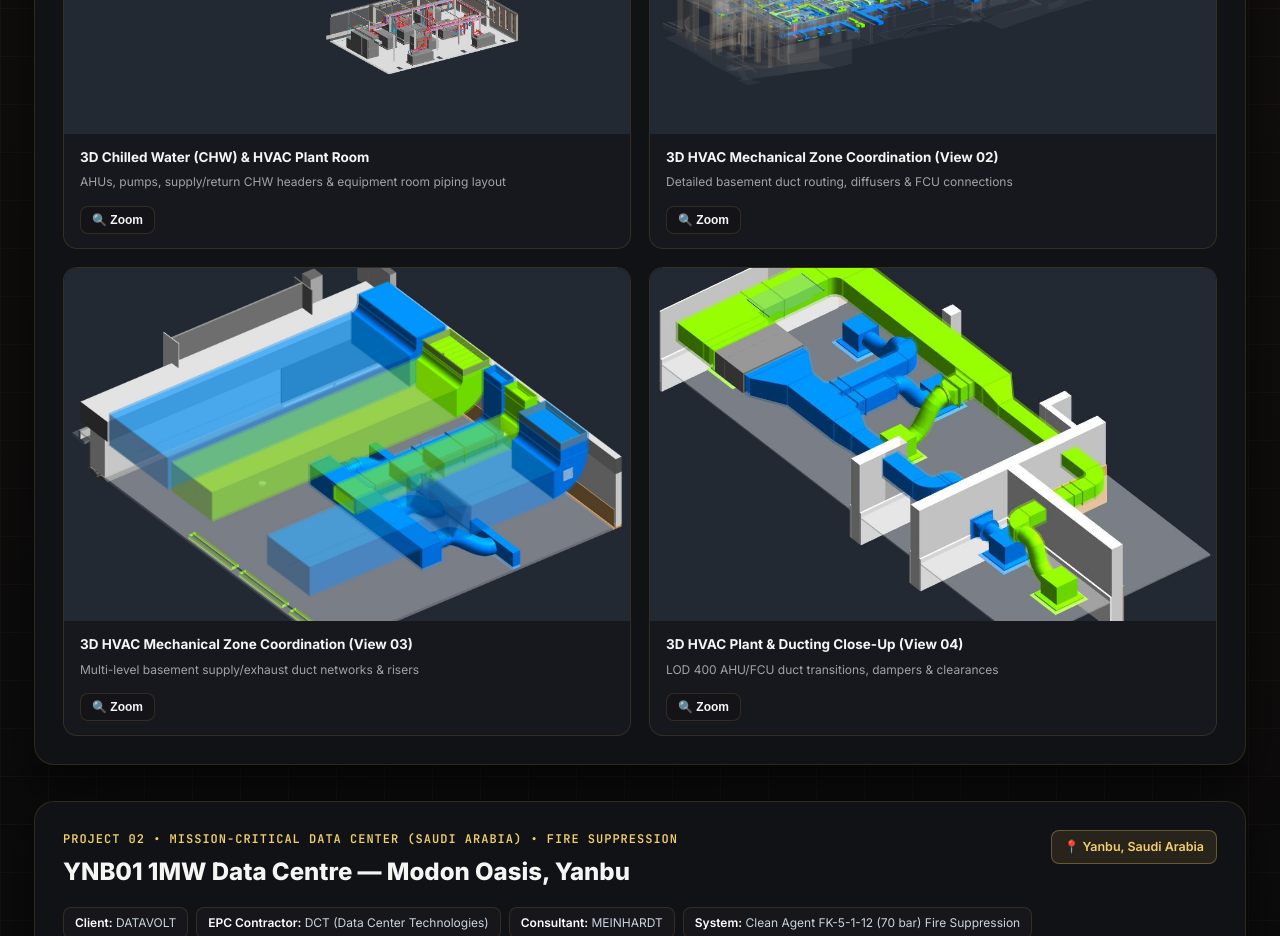
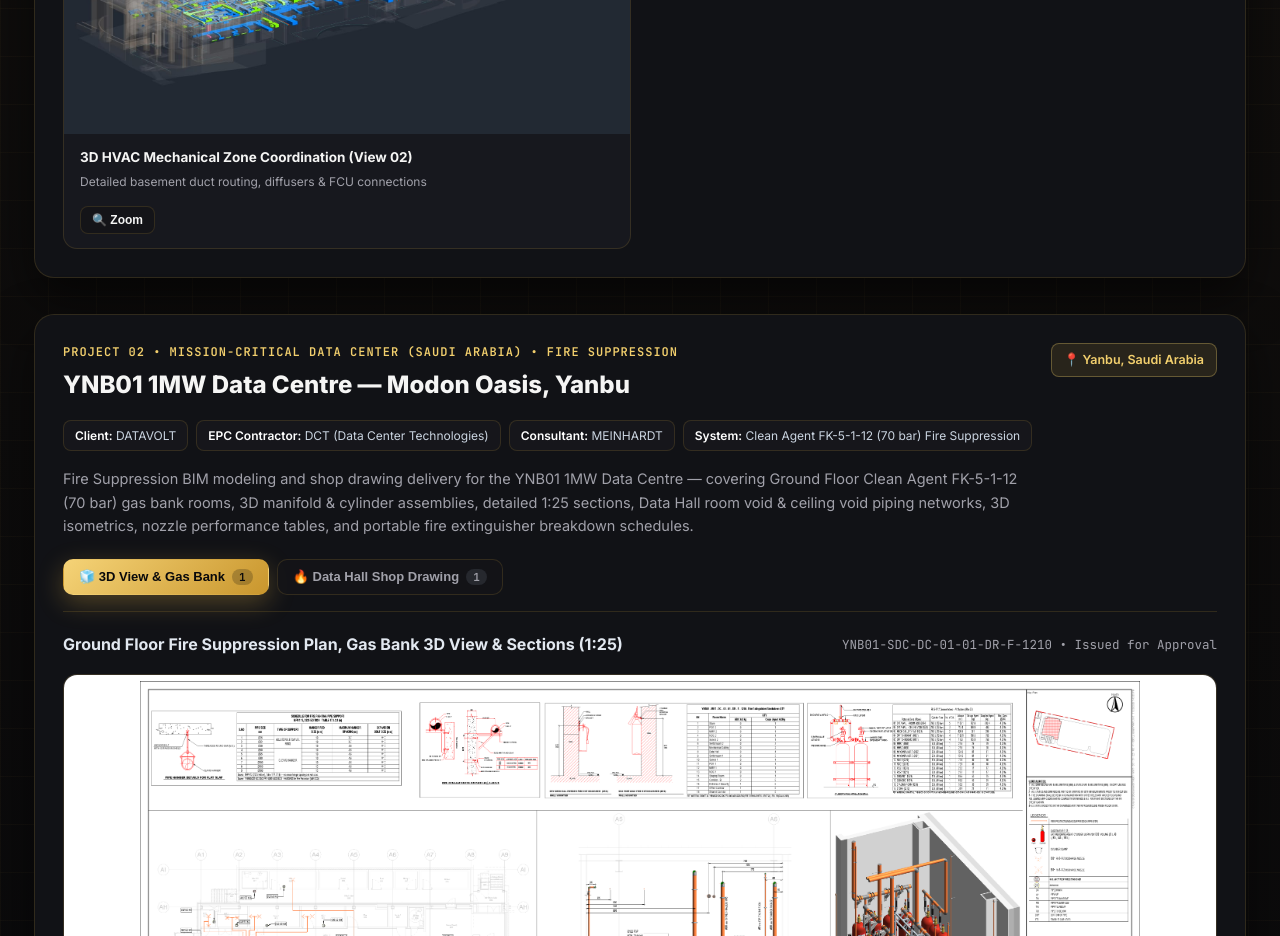
Before and after one commit to shehabhosieny0-alt/shehab-hosieny-portfolio, a plain HTML site: page index.html in a window 1280 px wide. Shown: the part 5320-6256 px from the top of the page. Drawn offline with Linux system fonts and the light colour scheme.

Commit message:
Remove 3 duplicate/unused 3D views from Pendry Hotel section

```diff
--- a/index.html
+++ b/index.html
@@ -1207,7 +1207,7 @@
         </div>
 
         <div class="disc-tabs">
-          <button class="disc-tab active" data-target="pendry-3d">🧊 3D HVAC BIM <span class="cnt">8</span></button>
+          <button class="disc-tab active" data-target="pendry-3d">🧊 3D HVAC BIM <span class="cnt">5</span></button>
           <button class="disc-tab" data-target="pendry-sd">❄️ HVAC &amp; CHW Shop Drawings <span class="cnt">7</span></button>
           <button class="disc-tab" data-target="pendry-esp">📈 ESP Calculations <span class="cnt">2</span></button>
         </div>
@@ -1216,7 +1216,7 @@
         <div id="pendry-3d" class="disc-panel active">
           <div class="panel-title-bar">
             <h4>3D Coordinated HVAC Ductwork, Plant Rooms &amp; Chilled Water BIM Views</h4>
-            <span>8 High-Detail 3D BIM Coordination Views</span>
+            <span>5 High-Detail 3D BIM Coordination Views</span>
           </div>
           <div class="gallery-2">
             <div class="img-card">
@@ -1264,17 +1264,6 @@
               </div>
             </div>
             <div class="img-card">
-              <img src="assets/hotel_3d_07.jpg" alt="Pendry Hotel 3D Chilled Water &amp; HVAC Plant Room"
-                   onclick="openLightbox(this.src, 'Pendry Hotel Diriyah — 3D Chilled Water (CHW) &amp; HVAC Equipment Plant Room')" />
-              <div class="img-card-body">
-                <strong>3D Chilled Water (CHW) &amp; HVAC Plant Room</strong>
-                <span>AHUs, pumps, supply/return CHW headers &amp; equipment room piping layout</span>
-                <div class="card-actions">
-                  <button class="btn btn-outline btn-sm" onclick="openLightbox('assets/hotel_3d_07.jpg', 'Pendry Hotel Diriyah — 3D CHW &amp; HVAC Plant Room')">🔍 Zoom</button>
-                </div>
-              </div>
-            </div>
-            <div class="img-card">
               <img src="assets/hotel_3d_02.jpg" alt="Pendry Hotel 3D HVAC Zone View 02"
                    onclick="openLightbox(this.src, 'Pendry Hotel Diriyah — 3D HVAC Ductwork &amp; Equipment Coordination View 02')" />
               <div class="img-card-body">
@@ -1282,28 +1271,6 @@
                 <span>Detailed basement duct routing, diffusers &amp; FCU connections</span>
                 <div class="card-actions">
                   <button class="btn btn-outline btn-sm" onclick="openLightbox('assets/hotel_3d_02.jpg', 'Pendry Hotel Diriyah — 3D HVAC Coordination View 02')">🔍 Zoom</button>
-                </div>
-              </div>
-            </div>
-            <div class="img-card">
-              <img src="assets/hotel_3d_03.jpg" alt="Pendry Hotel 3D HVAC Zone View 03"
-                   onclick="openLightbox(this.src, 'Pendry Hotel Diriyah — 3D HVAC Ductwork &amp; Riser Coordination View 03')" />
-              <div class="img-card-body">
-                <strong>3D HVAC Mechanical Zone Coordination (View 03)</strong>
-                <span>Multi-level basement supply/exhaust duct networks &amp; risers</span>
-                <div class="card-actions">
-                  <button class="btn btn-outline btn-sm" onclick="openLightbox('assets/hotel_3d_03.jpg', 'Pendry Hotel Diriyah — 3D HVAC Coordination View 03')">🔍 Zoom</button>
-                </div>
-              </div>
-            </div>
-            <div class="img-card">
-              <img src="assets/hotel_3d_04.jpg" alt="Pendry Hotel 3D HVAC Zone View 04"
-                   onclick="openLightbox(this.src, 'Pendry Hotel Diriyah — 3D HVAC Plant &amp; Ducting Close-Up View 04')" />
-              <div class="img-card-body">
-                <strong>3D HVAC Plant &amp; Ducting Close-Up (View 04)</strong>
-                <span>LOD 400 AHU/FCU duct transitions, dampers &amp; clearances</span>
-                <div class="card-actions">
-                  <button class="btn btn-outline btn-sm" onclick="openLightbox('assets/hotel_3d_04.jpg', 'Pendry Hotel Diriyah — 3D HVAC Close-Up View 04')">🔍 Zoom</button>
                 </div>
               </div>
             </div>
```
